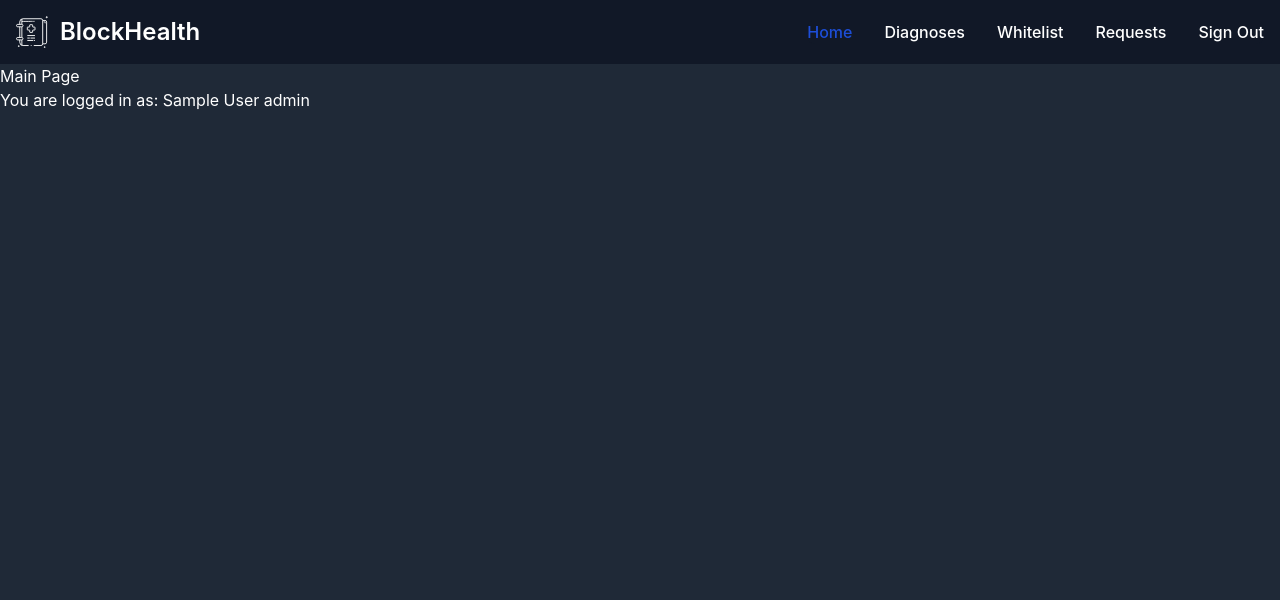
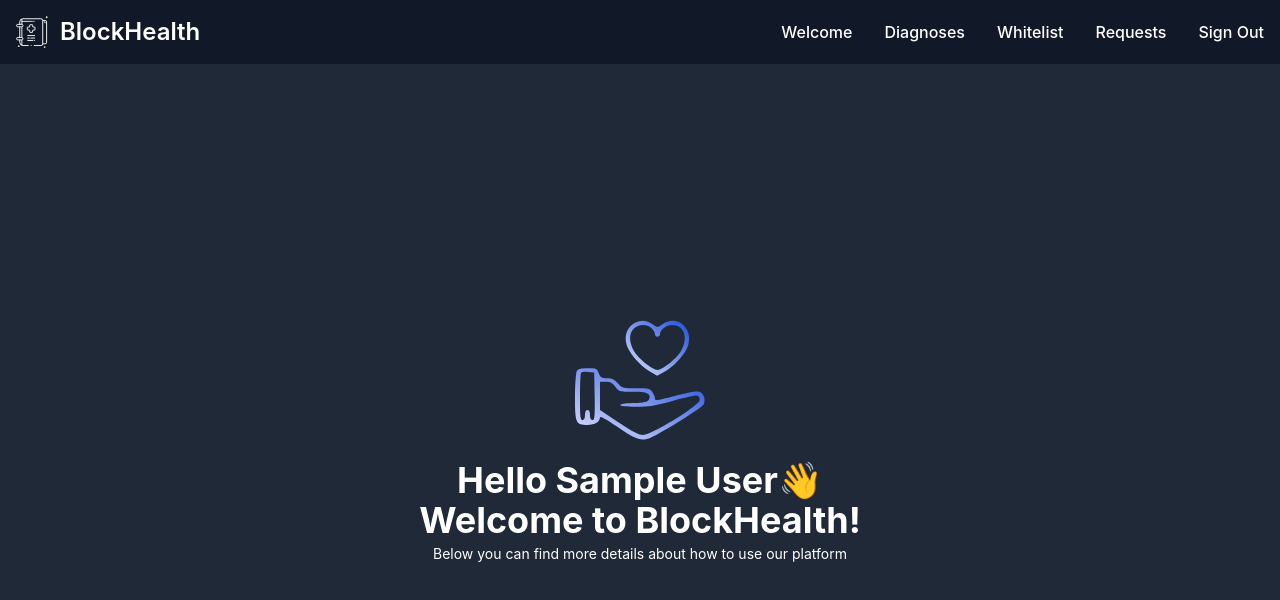
Before and after one commit to lucian606/BlockHealth-Frontend, a React (Vite) app: page / in a window 1280 px wide. Shown: the top 600 px of the page. Built offline with nearby package versions, Linux system fonts and the light colour scheme; sample sign-in values are in the browser's storage.

Commit message:
Stylize Welcom Patient page

```diff
--- a/src/pages/patientPages/PatientMainPage.tsx
+++ b/src/pages/patientPages/PatientMainPage.tsx
@@ -7,7 +7,7 @@ export default function PatientMainPage() {
 
 	const pages = [
 		{
-			name: "Home",
+			name: "Welcome",
 			route: "/",
 		},
 		{
@@ -36,11 +36,17 @@ export default function PatientMainPage() {
 	return (
 		<div className="flex flex-col h-screen">
 			<Navbar pages={pages} currentPage="Home" />
-			<div className="flex-grow bg-gray-800 overflow-auto text-white">
-				<h1>Main Page</h1>
-				<p>
-					{" "}
-					You are logged in as: {user?.name} {user?.role}{" "}
+			<div className="p-5 flex flex-col flex-grow bg-gray-800 overflow-auto text-white items-center justify-center">
+				<img className="w-40 h-40" src="/care.svg" alt="logo" />
+				<p className="text-2xl md:text-4xl font-bold">
+					Hello {user?.name}👋
+				</p>
+				<p className="text-2xl md:text-4xl font-bold pb-1">
+					Welcome to BlockHealth!
+				</p>
+				<p className="text-sm md:text-md">
+					Below you can find more details about how to use our
+					platform
 				</p>
 			</div>
 		</div>
```
Also changed, not shown: public/care.svg (added).
